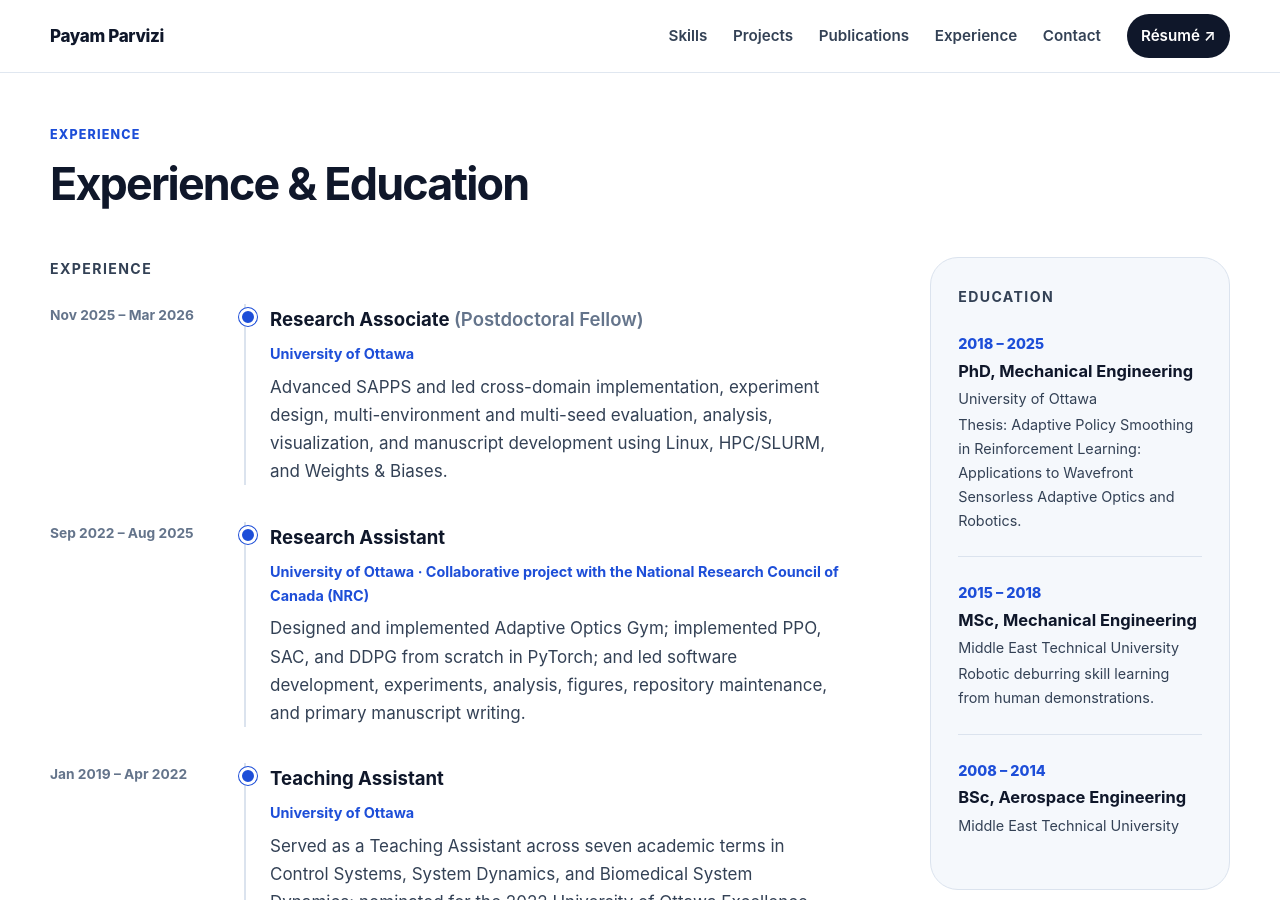
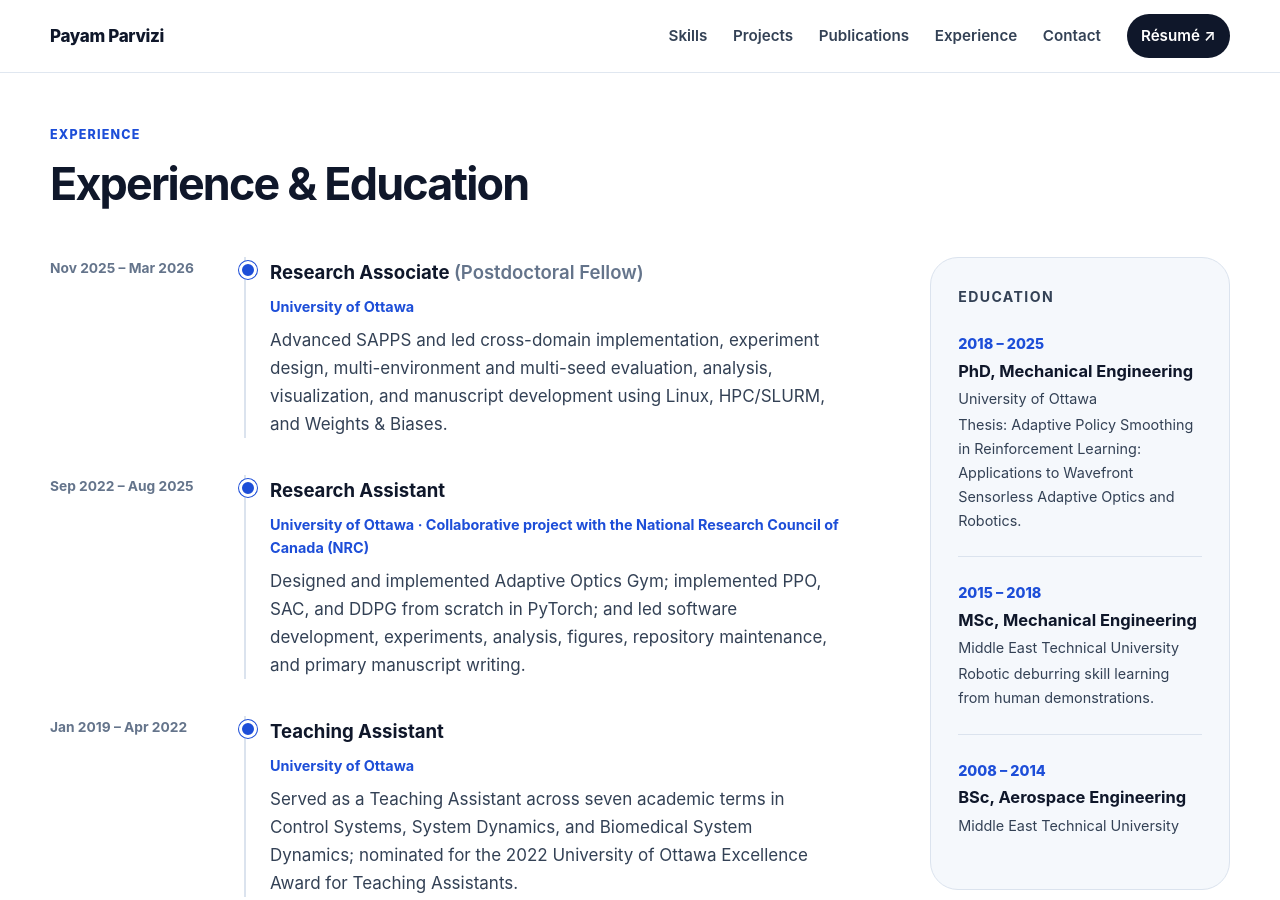
Before and after one commit to payamparvizi/payamparvizi.github.io, a Jekyll site: the page built from index.html, in a window 1280 px wide and 900 px high, scrolled down 6887 px. Built offline with Jekyll 4.4.1, drawn with Linux system fonts in a browser that asks for light colours.

Commit message:
Update index.html

```diff
--- a/index.html
+++ b/index.html
@@ -437,7 +437,7 @@ image: "/assets/img/payam-parvizi-headshot.webp"
 
     <div class="background-grid">
       <div>
-        <h3 class="subsection-title">Experience</h3>
+        <!-- <h3 class="subsection-title">Experience</h3> -->
 
         <ol class="timeline">
           <li>
```
